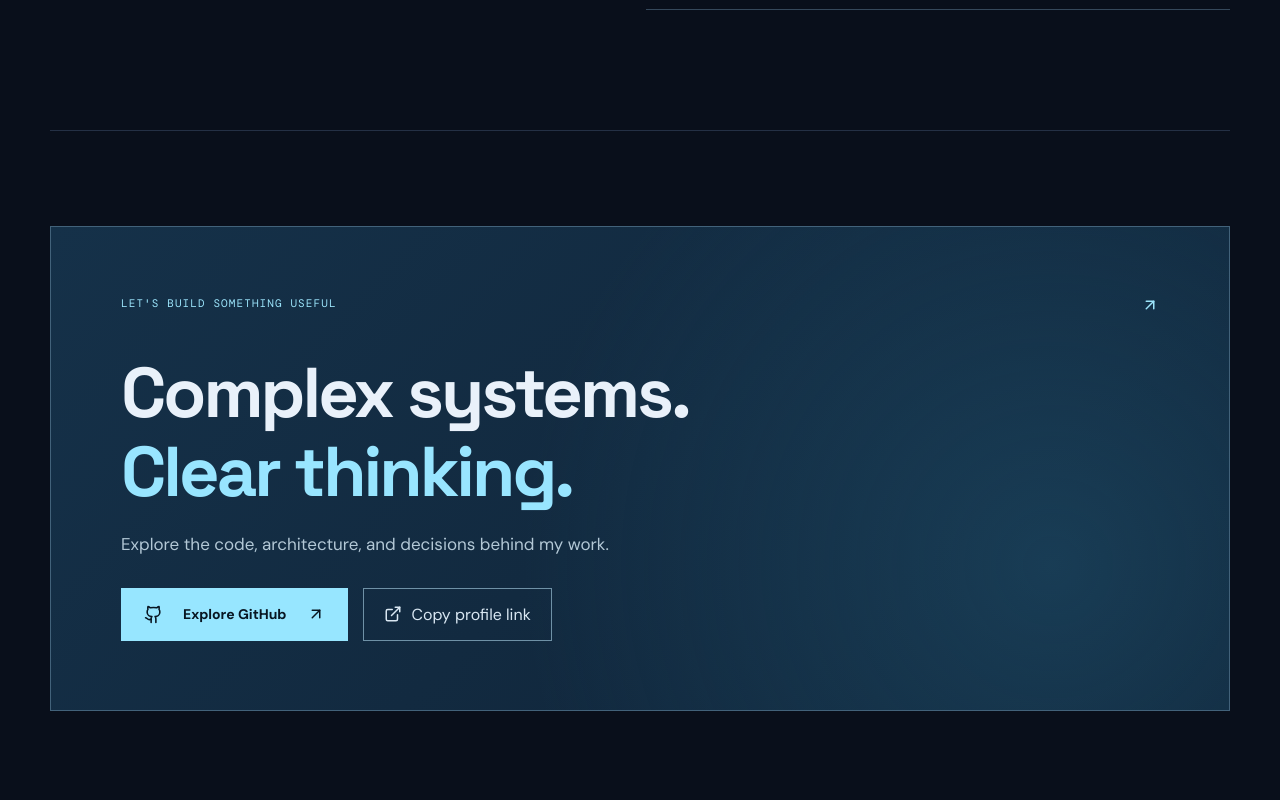
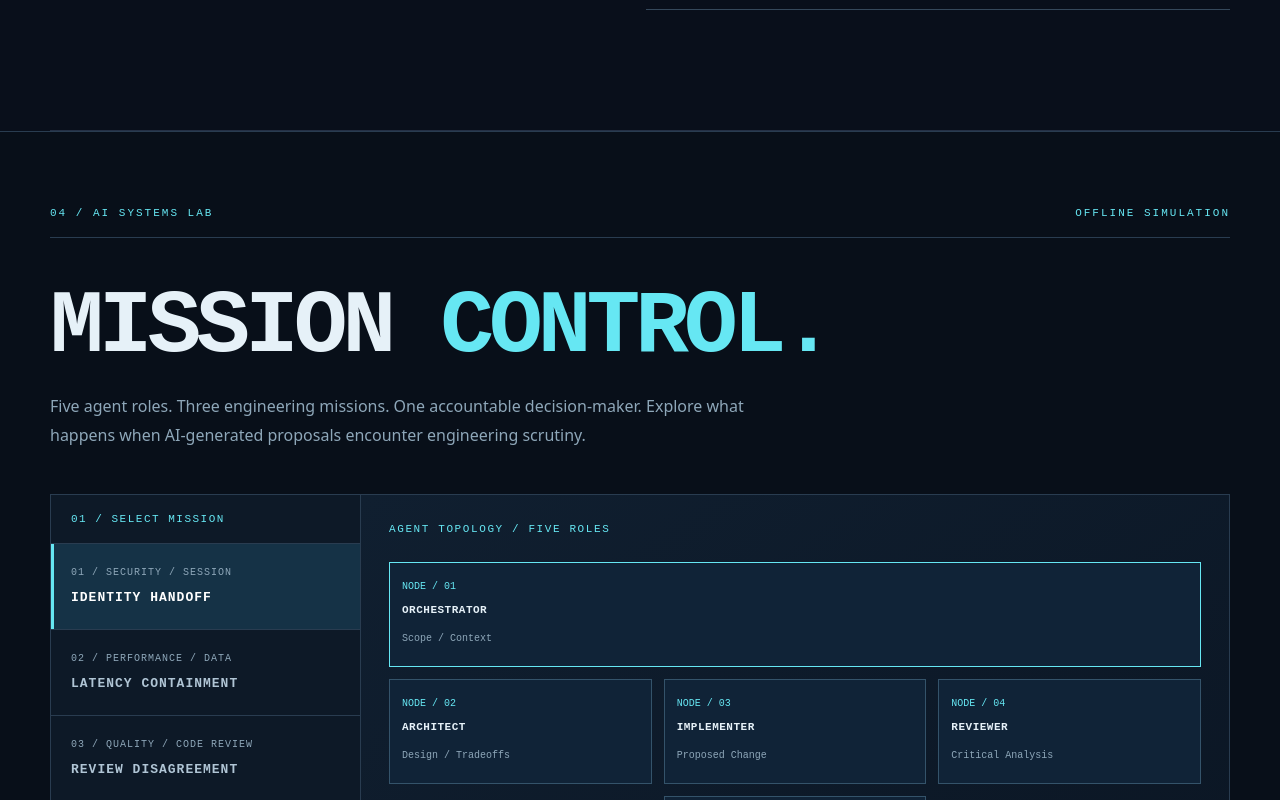
Before and after one commit to matthewfreeman821/matthewfreeman821.github.io, a React (Vite) app: page / in a window 1280 px wide. Shown: the part 3980-4780 px from the top of the page. Built offline with nearby package versions, Linux system fonts and the light colour scheme.

Commit message:
Add MissionControl component to App

```diff
--- a/src/App.tsx
+++ b/src/App.tsx
@@ -1,5 +1,6 @@
 import { useState } from 'react';
 import { ArrowDownRight, ArrowRight, ArrowUpRight, BookOpen, Boxes, Braces, Check, Code2, ExternalLink, GitBranch, Github, Layers3, Menu, ShieldCheck, Sparkles, Terminal, Workflow, X } from 'lucide-react';
+import MissionControl from './features/mission-control/MissionControl';
 
 type Project = {
   number: string;
@@ -131,6 +132,8 @@ export default function App() {
 
       <section id="process" className="ai-section shell section-space"><div className="section-heading"><span className="section-index">03 / AI × ENGINEERING</span><h2>AI is in the <em>workflow.</em><br/>Judgment is in the <em>driver's seat.</em></h2></div><div className="ai-grid"><div className="ai-copy"><div className="ai-symbol"><Sparkles size={32}/></div><p>I don't hide AI use. I use coding agents to explore, build, review, and test—but I don't outsource the responsibility to understand what the software does.</p><div className="ai-quote">“AI can accelerate the work. Engineering judgment determines its quality.”</div></div><div className="process-list">{aiSteps.map((step, i) => <div className="process-step" key={step.title}><span className="process-n">0{i+1}</span><div><h3>{step.title}</h3><p>{step.sub}</p></div><Check size={17}/></div>)}</div></div></section>
 
+      <MissionControl />
+
       <section className="cta-section shell section-space"><div className="cta-box"><div className="cta-top">LET'S BUILD SOMETHING USEFUL <ArrowUpRight size={18}/></div><h2>Complex systems.<br/><span>Clear thinking.</span></h2><p>Explore the code, architecture, and decisions behind my work.</p><div className="cta-actions"><a className="primary-button" href="https://github.com/matthewfreeman821" target="_blank" rel="noopener noreferrer"><Github size={19}/> Explore GitHub <ArrowUpRight size={18}/></a><button className="secondary-button" onClick={copyProfile}>{copied ? <Check size={18}/> : <ExternalLink size={18}/>} {copied ? 'Link copied' : 'Copy profile link'}</button></div></div></section>
     </main>
     <footer className="footer shell"><div><strong>MF<span>.</span></strong><span>© {new Date().getFullYear()} Matthew Freeman</span></div><div><span>ENGINEERED WITH INTENT</span><a href="#home">Back to top ↑</a></div></footer>
```
